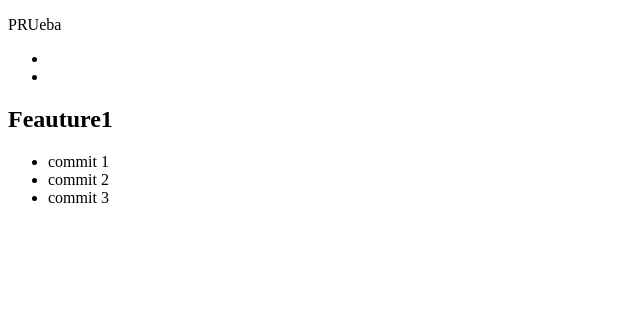
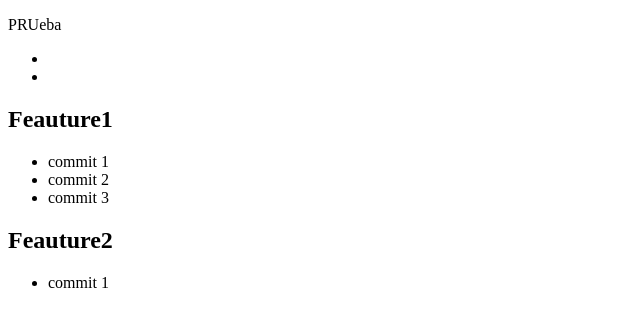
Before and after one commit to rak93/hola, a plain HTML site: page index.html in a window 1280 px wide. Shown: the whole page, without its empty margins (0-640 px from the left). Drawn offline with Linux system fonts and the light colour scheme.

Commit message:
f1 commit  1

```diff
--- a/index.html
+++ b/index.html
@@ -21,5 +21,9 @@
 
 
     </ul>
+    <h2>Feauture2</h2>
+    <ul>
+        <li>commit 1</li>
+        </ul>
 </body>
 </html>
```
